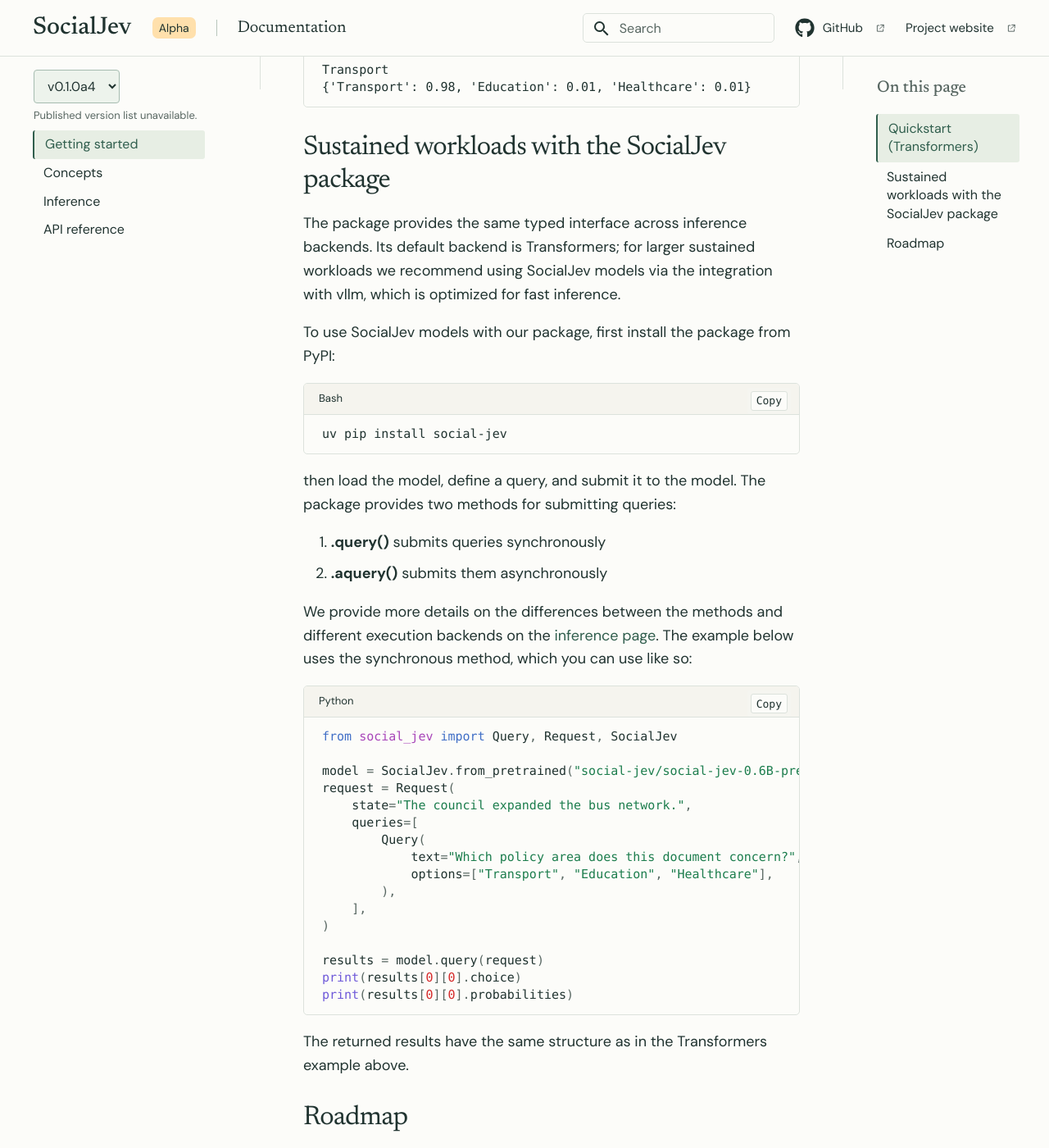
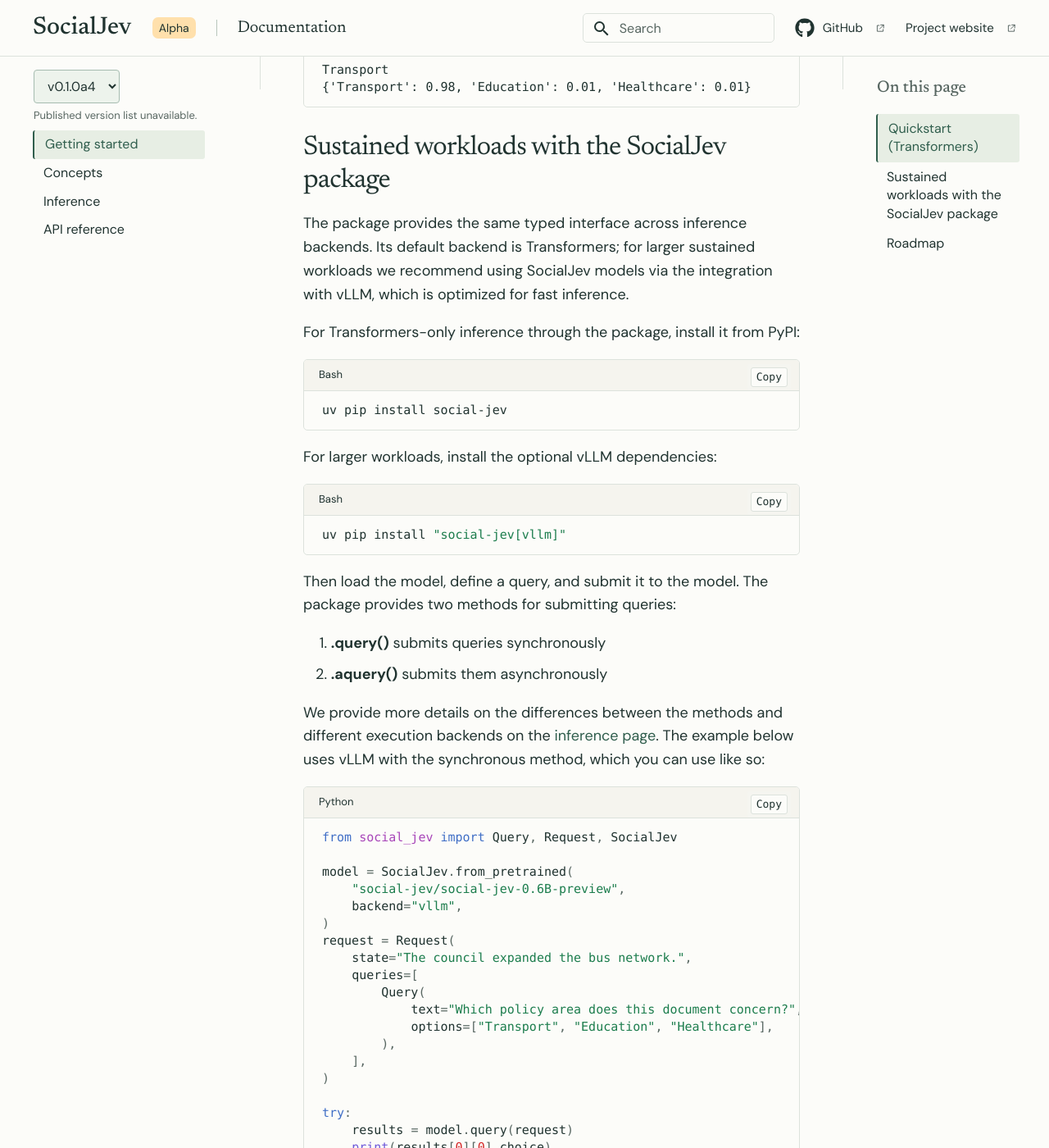
Before and after one commit to DGoettlich/social-jev, an MkDocs documentation site: the page built from docs/index.md, in a window 1280 px wide and 1400 px high, scrolled down 1272 px. Shown: the whole window at 82% size. Built offline with MkDocs 1.6.1 and Material for MkDocs 9.7.7, drawn with Linux system fonts in a browser that asks for light colours; comment, search, counter and statistics services are not loaded.

Commit message:
[docs] Use vLLM in the sustained-workload quickstart
Explain the base Transformers installation and optional vLLM dependencies, then select vLLM in the existing synchronous example with explicit cleanup. Preserve the remaining explanations.

````diff
--- a/docs/index.md
+++ b/docs/index.md
@@ -45,25 +45,34 @@
 
 ## Sustained workloads with the SocialJev package
 
-The package provides the same typed interface across inference backends. Its default backend is Transformers; for larger sustained workloads we recommend using SocialJev models via the integration with vllm, which is optimized for fast inference.
+The package provides the same typed interface across inference backends. Its default backend is Transformers; for larger sustained workloads we recommend using SocialJev models via the integration with vLLM, which is optimized for fast inference.
 
-To use SocialJev models with our package, first install the package from PyPI:
+For Transformers-only inference through the package, install it from PyPI:
 
 ```bash
 uv pip install social-jev
 ```
 
-then load the model, define a query, and submit it to the model. The package provides two methods for submitting queries:
+For larger workloads, install the optional vLLM dependencies:
+
+```bash
+uv pip install "social-jev[vllm]"
+```
+
+Then load the model, define a query, and submit it to the model. The package provides two methods for submitting queries:
 
 1. **.query()** submits queries synchronously
 2. **.aquery()** submits them asynchronously
 
-We provide more details on the differences between the methods and different execution backends on the [inference page](inference.md). The example below uses the synchronous method, which you can use like so:
+We provide more details on the differences between the methods and different execution backends on the [inference page](inference.md). The example below uses vLLM with the synchronous method, which you can use like so:
 
 ```python
 from social_jev import Query, Request, SocialJev
 
-model = SocialJev.from_pretrained("social-jev/social-jev-0.6B-preview")
+model = SocialJev.from_pretrained(
+    "social-jev/social-jev-0.6B-preview",
+    backend="vllm",
+)
 request = Request(
     state="The council expanded the bus network.",
     queries=[
````
Also changed, not shown: other parts of docs/index.md (+6 -3 lines).
